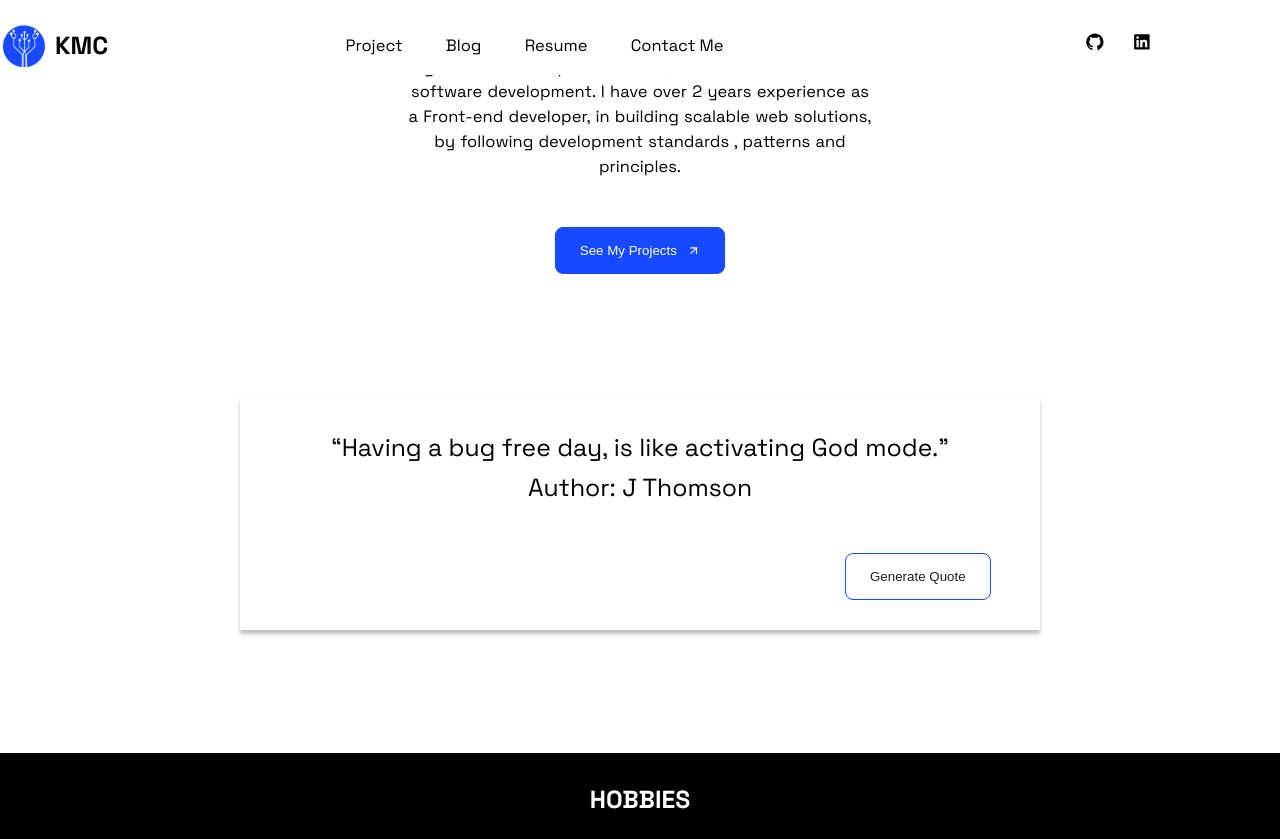
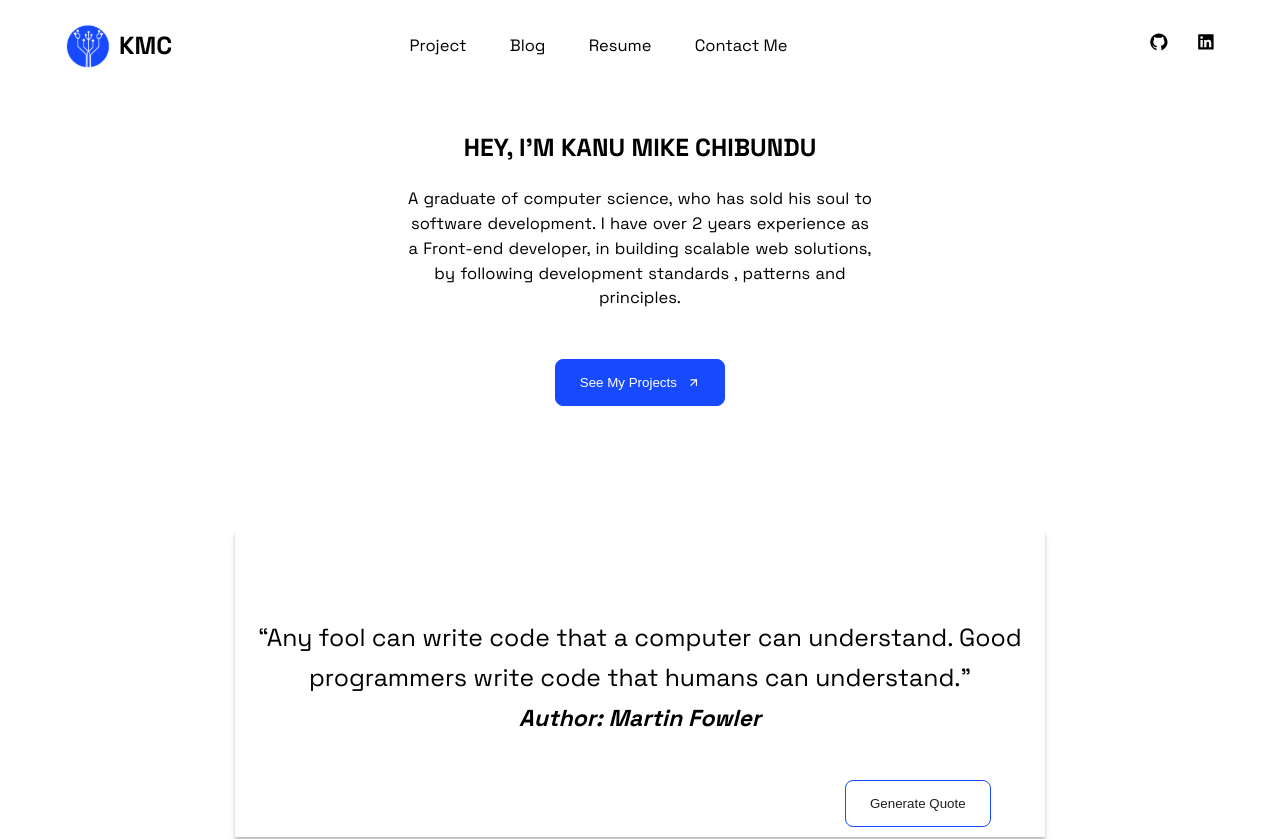
Before and after one commit to codewithmike01/portfolio-v2, a React (Create React App) app: page / in a window 1280 px wide. Shown: the top 839 px of the page. Built offline with nearby package versions, Linux system fonts and the light colour scheme.

Commit message:
feat: Add quote card variable height

```diff
--- a/src/components/QuoteCard.tsx
+++ b/src/components/QuoteCard.tsx
@@ -1,20 +1,37 @@
-import React from 'react';
+import React, { useState } from 'react';
 import BorderButton from './BorderButton';
+import { quoteData } from './services/Quotes.service';
 import { QuoteContainer } from './styles/Quote.styles';
 
-interface QuoteInterface {
-  content: string;
-  author: string;
-}
+// Quote index initialization
+let index: number = 0;
 
-const QuoteCard: React.FC<QuoteInterface> = ({ content, author }) => {
+const QuoteCard = () => {
+  const [quotes, setQuotes] = useState({
+    id: quoteData[`${index}`].id,
+    content: quoteData[`${index}`].quote,
+    author: quoteData[`${index}`].author,
+  });
+
+  const handleQuote = (): void => {
+    if (index === 4) {
+      index = -1;
+    }
+
+    index = index + 1;
+    setQuotes({
+      id: quoteData[index].id,
+      content: quoteData[index].quote,
+      author: quoteData[index].author,
+    });
+  };
   return (
-    <QuoteContainer>
+    <QuoteContainer key={quotes.id}>
       <div className="quote_wrapper">
-        <p>“{content}”</p>
-        <p>Author: {author}</p>
+        <p>“{quotes.content}”</p>
+        <p className="author_name">Author: {quotes.author}</p>
       </div>
-      <BorderButton width="13rem" text="Generate Quote" />
+      <BorderButton width="13rem" text="Generate Quote" func={handleQuote} />
     </QuoteContainer>
   );
 };
--- /dev/null
+++ b/src/components/services/Quotes.service.tsx
@@ -0,0 +1,28 @@
+// Quotes Data
+export const quoteData: { quote: string; author: string; id: number }[] = [
+  {
+    id: 1,
+    quote: `Any fool can write code that a computer can understand. Good programmers write code that humans can understand.`,
+    author: 'Martin Fowler',
+  },
+  {
+    id: 2,
+    quote: `Make it work, make it right, make it fast.`,
+    author: 'Kent Beck',
+  },
+  {
+    id: 3,
+    quote: `Perfection is achieved not when there is nothing more to add, but rather when there is nothing more to take away.`,
+    author: 'Antoine de Saint-Exupery',
+  },
+  {
+    id: 4,
+    quote: `Experience is the name everyone gives to their mistakes.`,
+    author: 'Oscar Wilde',
+  },
+  {
+    id: 5,
+    quote: `Before software can be reusable it first has to be usable.`,
+    author: 'Ralph Johnson',
+  },
+];
--- a/src/components/styles/Hero.styles.tsx
+++ b/src/components/styles/Hero.styles.tsx
@@ -7,12 +7,14 @@ export const HeroContainer = styled.section`
   display: flex;
   flex-direction: column;
   gap: 48px;
+  margin-top: 8rem;
 
   .hero_wrapper {
     text-align: center;
     display: flex;
     flex-direction: column;
     gap: 1.5rem;
+
     p {
       align-self: center;
       max-width: 467px;
--- a/src/components/styles/NavBar.styles.tsx
+++ b/src/components/styles/NavBar.styles.tsx
@@ -4,17 +4,17 @@ interface NavBarInterface {
 }
 
 export const NavBarContainer = styled.section<NavBarInterface>`
-  position: relative;
   background-color: #fff;
-
   position: fixed;
   height: 75px;
   top: 0;
   left: 0;
   right: 0;
+  z-index: 5;
 
-  z-index: 5;
   background-color: #fff;
+  display: flex;
+  flex-direction: column;
 
   .navbar_wrapper {
     background-color: #fff;
@@ -25,14 +25,15 @@ export const NavBarContainer = styled.section<NavBarInterface>`
     padding-top: 1.3125rem;
     display: flex;
     justify-content: space-between;
+    align-items: center;
     gap: 1rem;
-    align-items: center;
+    align-self: center;
 
     .logo_wrapper {
       display: flex;
       align-items: center;
       gap: 8px;
-      z-index: 4;
+      z-index: 6;
 
       h3 {
         font-size: 1.5rem;
@@ -80,9 +81,11 @@ export const NavBarContainer = styled.section<NavBarInterface>`
 
   @media screen and (max-width: 775px) {
     .navbar_wrapper {
+      width: 80%;
+      z-index: 5;
       .mobile-menu {
         display: flex;
-        align-self: flex-start;
+        align-self: center;
       }
       .nav_links_container {
         display: ${({ isMobileMenu }) => (isMobileMenu ? 'flex' : 'none')};
@@ -112,7 +115,7 @@ export const NavBarContainer = styled.section<NavBarInterface>`
       right: 0;
       height: 100vh;
       width: 100%;
-      z-index: 2;
+      /* z-index: 1; */
       background-color: #ffffff;
     }
   }
--- a/src/components/styles/Quote.styles.tsx
+++ b/src/components/styles/Quote.styles.tsx
@@ -5,16 +5,36 @@ export const QuoteContainer = styled.section`
   max-width: 800px;
   margin: 0 auto;
   box-shadow: 0px 4px 4px rgba(0, 0, 0, 0.25);
-  padding: 30px 0 30px 0;
+  padding: 20px 5px 30px 5px;
   display: flex;
   align-items: center;
   justify-content: center;
   flex-direction: column;
-  gap: 45px;
+  height: 257px;
+  position: relative;
 
   p {
     text-align: center;
     font-size: 1.5rem;
     line-height: 40px;
   }
+
+  button {
+    position: absolute;
+    bottom: 10px;
+  }
+
+  .author_name {
+    font-weight: bold;
+    font-size: 1.4rem;
+    font-style: italic;
+  }
+
+  @media screen and (max-width: 525px) {
+    height: 427px;
+    width: 90%;
+    p {
+      font-size: 1.4rem;
+    }
+  }
 `;
--- a/src/components/styles/TestimonyCard.style.tsx
+++ b/src/components/styles/TestimonyCard.style.tsx
@@ -2,7 +2,7 @@ import styled from 'styled-components';
 
 export const TestimonyContainer = styled.section`
   width: 325px;
-  height: 308px;
+  height: 100%;
   background: #ffffff;
   border: 1px solid rgba(0, 0, 0, 0.1);
   box-shadow: 0px 4px 4px rgba(0, 0, 0, 0.25);
--- a/src/pages/HomePage.tsx
+++ b/src/pages/HomePage.tsx
@@ -37,15 +37,18 @@ const HomePage = () => {
     <HomePageContainer>
       <NavBar />
       <Hero />
-      <QuoteCard
-        content="Having a bug free day, is like activating God mode."
-        author="J Thomson"
-      />
+      <QuoteCard />
       <section className="hobbie_section">
         <h2>HOBBIES</h2>
         <div className="grid_hobbies">
           {hobbies.map(({ id, icon, hobby, content }) => (
-            <HobbyCard id={id} icon={icon} hobby={hobby} content={content} />
+            <HobbyCard
+              id={id}
+              icon={icon}
+              hobby={hobby}
+              content={content}
+              key={id}
+            />
           ))}
         </div>
       </section>
--- a/src/pages/styles/HomePage.styles.tsx
+++ b/src/pages/styles/HomePage.styles.tsx
@@ -22,7 +22,7 @@ export const HomePageContainer = styled.section`
 
     .grid_hobbies {
       display: grid;
-      grid-template-columns: repeat(auto-fill, minmax(320px, 1fr));
+      grid-template-columns: repeat(auto-fit, minmax(200px, 1fr));
       gap: 3rem;
       width: 90%;
       margin: 0 auto;
@@ -30,6 +30,7 @@ export const HomePageContainer = styled.section`
   }
 
   .skills_section {
+    width: 100%;
     .skills_section_header {
       margin-top: -130px;
       background-color: var(--primary-bg);
@@ -44,7 +45,7 @@ export const HomePageContainer = styled.section`
       border: 1px solid rgba(0, 0, 0, 0.1);
       box-shadow: 0px 4px 4px rgba(0, 0, 0, 0.25);
       border-radius: 8px;
-      width: 90%;
+      width: 80%;
       margin: 0 auto;
       margin-top: -57px;
       padding: 30px 20px;
@@ -72,6 +73,7 @@ export const HomePageContainer = styled.section`
     .react-multiple-carousel__arrow--left,
     .react-multiple-carousel__arrow--right {
       background: rgba(23, 74, 255, 0.8);
+      z-index: 2;
     }
     .react-multiple-carousel__arrow--right {
       right: 0;
@@ -82,7 +84,7 @@ export const HomePageContainer = styled.section`
     }
 
     .react-multi-carousel-track {
-      padding: 20px 0;
+      padding: 35px 0;
     }
   }
 `;
```
